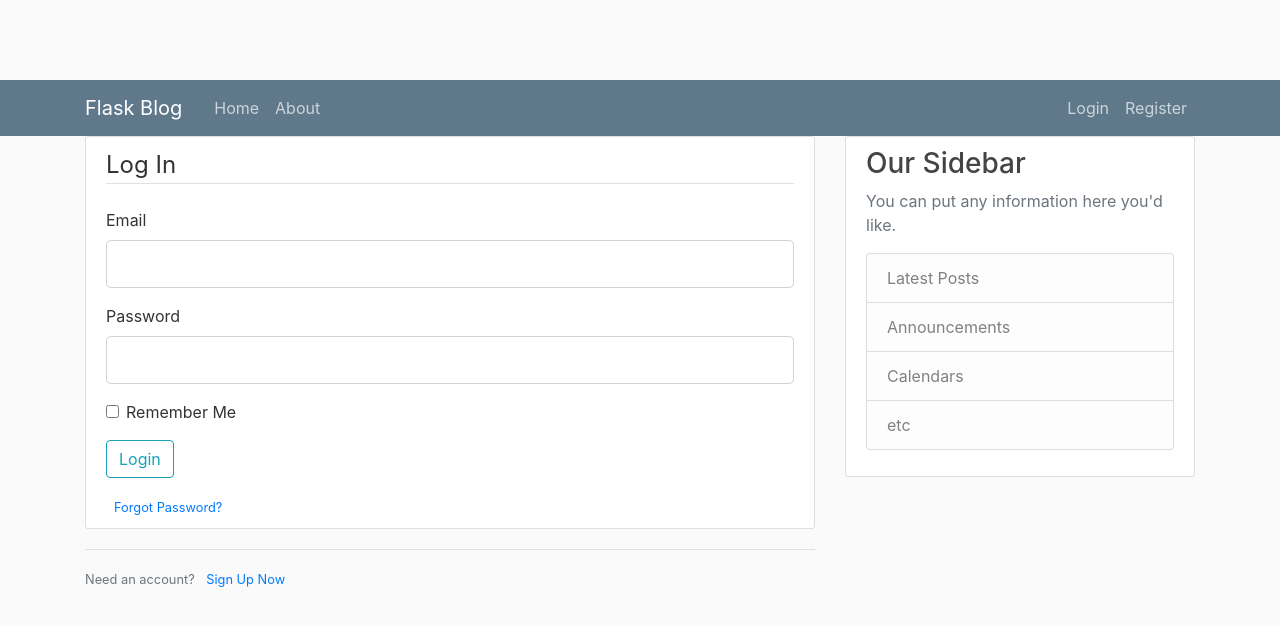
After one commit to atrahan/flask_blog, a Flask app: page /login in a window 1280 px wide. The commit adds this page. Shown: the top 626 px of the page. Run offline with Flask 2, Linux system fonts and the light colour scheme; some libraries are stand-ins or nearby versions.

Commit message:
Add login and registration with form field checking

```diff
--- a/flaskblog.py
+++ b/flaskblog.py
@@ -1,5 +1,9 @@
-from flask import Flask, render_template, url_for
+from flask import Flask, render_template, url_for, flash, redirect
+from forms import RegistrationForm, LoginForm
 app = Flask(__name__)
+
+with open('skey.txt','r') as f:
+    app.config['SECRET_KEY'] = f.read()
 
 posts = [
     {
@@ -25,5 +29,24 @@ def home():
 def about():
     return render_template('about.html', title='About')
 
+@app.route('/register', methods=['GET','POST'])
+def register():
+    form = RegistrationForm()
+    if form.validate_on_submit():
+        flash(message=f'Account created for {form.username.data}!', category='success')
+        return redirect(url_for('home'))
+    return render_template('register.html', title='Register', form=form)
+
+@app.route('/login', methods=['GET','POST'])
+def login():
+    form = LoginForm()
+    if form.validate_on_submit():
+        if form.email.data == 'pie@app.com' and form.password.data == 'pie':
+            flash(message=f'You have been logged in!', category='success')
+            return redirect(url_for('home'))
+        else:
+            flash(message='Login Unseccessful. Please check user/pwd.', category='danger')
+    return render_template('login.html', title='Login', form=form)
+
 if __name__ == '__main__':
     app.run(debug=True)
--- /dev/null
+++ b/forms.py
@@ -0,0 +1,18 @@
+from flask_wtf import FlaskForm
+from wtforms import StringField, PasswordField, SubmitField, BooleanField
+from wtforms.validators import DataRequired, Length, Email, EqualTo
+
+class RegistrationForm(FlaskForm):
+    username = StringField('Username', validators=[DataRequired(), Length(min=2, max=20)])
+    email = StringField('Email', validators=[DataRequired(), Email()])
+    password = PasswordField('Password', validators=[DataRequired()])
+    confirm_password = PasswordField('Confirm Password', validators=[DataRequired(), EqualTo('password')])
+
+    submit = SubmitField('Sign Up')
+
+class LoginForm(FlaskForm):
+    email = StringField('Email', validators=[DataRequired(), Email()])
+    password = PasswordField('Password', validators=[DataRequired()])
+    remember = BooleanField('Remember Me')
+
+    submit = SubmitField('Login')
--- a/templates/layout.html
+++ b/templates/layout.html
@@ -26,13 +26,13 @@
           </button>
           <div class="collapse navbar-collapse" id="navbarToggle">
             <div class="navbar-nav mr-auto">
-              <a class="nav-item nav-link" href="/">Home</a>
-              <a class="nav-item nav-link" href="/about">About</a>
+              <a class="nav-item nav-link" href="{{ url_for('home') }}">Home</a>
+              <a class="nav-item nav-link" href="{{ url_for('about') }}">About</a>
             </div>
             <!-- Navbar Right Side -->
             <div class="navbar-nav">
-              <a class="nav-item nav-link" href="/login">Login</a>
-              <a class="nav-item nav-link" href="/register">Register</a>
+              <a class="nav-item nav-link" href="{{ url_for('login') }}">Login</a>
+              <a class="nav-item nav-link" href="{{ url_for('register') }}">Register</a>
             </div>
           </div>
         </div>
@@ -41,6 +41,15 @@
     <main role="main" class="container">
       <div class="row">
         <div class="col-md-8">
+          {% with messages = get_flashed_messages(with_categories=true) %}
+            {% if messages %}
+              {% for category, message in messages %}
+                <div class="alert alert-{{ category }}">
+                  {{ message }}
+                </div>
+              {% endfor %}
+            {% endif %}
+          {% endwith %}
           {% block content %}{% endblock %}
         </div>
         <div class="col-md-4">
--- /dev/null
+++ b/templates/login.html
@@ -0,0 +1,52 @@
+{% extends "layout.html" %}
+{% block content %}
+    <div class="content-section">
+        <form method="POST" action="">
+            {{ form.hidden_tag() }}
+            <fieldset class="form-group">
+                <legend class="border-bottom mb-4">Log In</legend>
+                <div class="form-group">
+                    {{ form.email.label(class="form-control-label") }}
+                    {% if form.email.errors %}
+                        {{ form.email(class="form-control form-control-lg is-invalid") }}
+                        <div class="invalid-feedback">
+                            {% for error in form.email.errors %}
+                                <span>{{ error }}</span>
+                            {% endfor %}
+                        </div>
+                    {% else %}
+                        {{ form.email(class="form-control form-control-lg") }}
+                    {% endif %}
+                </div>
+                <div class="form-group">
+                    {{ form.password.label(class="form-control-label") }}
+                    {% if form.password.errors %}
+                        {{ form.password(class="form-control form-control-lg is-invalid") }}
+                        <div class="invalid-feedback">
+                            {% for error in form.password.errors %}
+                                <span>{{ error }}</span>
+                            {% endfor %}
+                        </div>
+                    {% else %}
+                        {{ form.password(class="form-control form-control-lg") }}
+                    {% endif %}
+                </div>
+                <div class="form-check">
+                        {{ form.remember(class="form-check-input") }}
+                        {{ form.remember.label(class="form-check-label") }}
+                </div>
+            </fieldset>
+            <div class="form-group">
+                {{ form.submit(class="btn btn-outline-info") }}
+            </div>
+            <small class="text-muted ml-2">
+                <a href="#">Forgot Password?</a>
+            </small>
+        </form>
+    </div>
+    <div class="border-top pt-3">
+        <small class="text-muted">
+            Need an account? <a class="ml-2" href="{{ url_for('register') }}">Sign Up Now</a>
+        </small>
+    </div>
+{% endblock content %}
```
Also changed, not shown: templates/register.html (added, +71 -0 lines), 1 other file.
